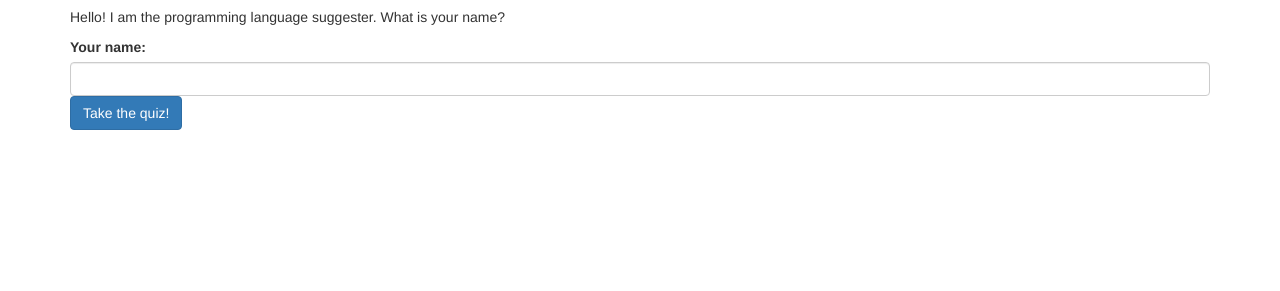
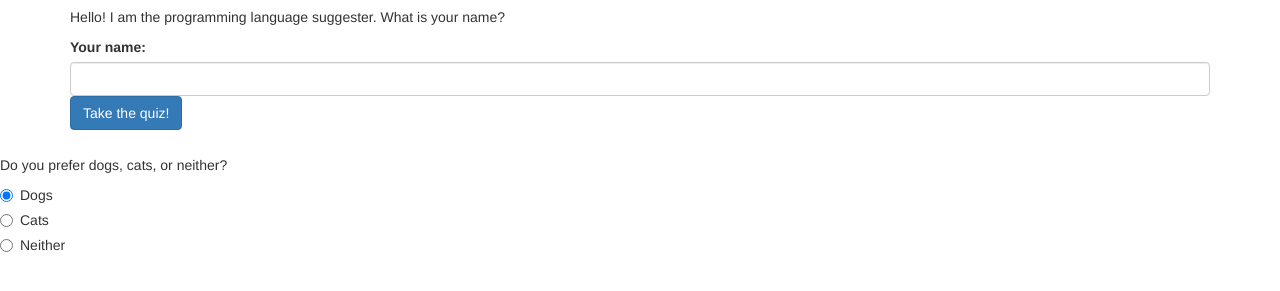
Before and after one commit to jaki-w/Language-Suggester, a plain HTML site: page index.html in a window 1280 px wide. Shown: the part 109-400 px from the top of the page. Drawn offline with Linux system fonts and the light colour scheme.

Commit message:
add div class quiz and create radio button for first question.

```diff
--- a/index.html
+++ b/index.html
@@ -24,6 +24,26 @@
         </form>
       </div><!--introduction-->
 
+      <div class="quiz">
+
+        <div class="radio">
+          <p>Do you prefer dogs, cats, or neither?</p>
+          <label>
+            <input type="radio" name="pet" value="dogs" checked>Dogs</label>
+        </div><!--radio-->
+
+        <div class="radio">
+          <label>
+            <input type="radio" name="pet" value="cats">Cats</label>
+        </div><!--radio-->
+
+        <div class="radio">
+          <label>
+            <input type="radio" name="pet" value="neither">Neither</label>
+        </div><!--radio-->
+
+      </div><!--quiz-->
+
     </div><!--container-->
   </body>
 </html>
```
